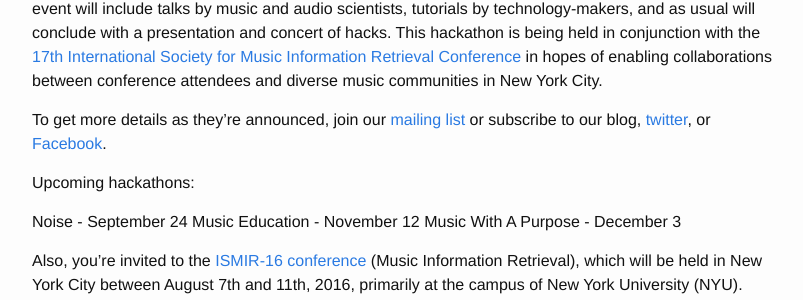
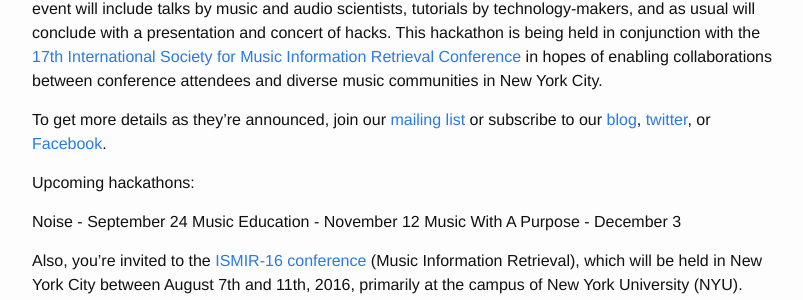
Before and after one commit to musichackathon/mmh_jekyll, a Jekyll site: the page built from _events/2016-08-05.md, in a window 1280 px wide and 900 px high, scrolled down 1699 px. Shown: the part 149-449 px from the top of the window, without its empty margins (238-1041 px from the left). Built offline with Jekyll 4.4.1, drawn with Linux system fonts in a browser that asks for light colours; part of the change alters nothing that is shown.

```diff
--- a/_events/2016-08-05.md
+++ b/_events/2016-08-05.md
@@ -46,7 +46,7 @@ image: "2016-08-05.gif"
 
 [Monthly Music Hackathon]({{site.baseurl}}{% link about.md %}) and [HAMR: Hacking Audio and Music](https://labrosa.ee.columbia.edu/hamr/ 'HAMR') are teaming up to host the Science of Music Hackathon! This hackathon will focus on ways to combine science and music, using experimentation, technology, or engineering to find out why music is music. Whatever your background or experience, come spend the weekend making music more scientific and science more musical! The event will include talks by music and audio scientists, tutorials by technology-makers, and as usual will conclude with a presentation and concert of hacks. This hackathon is being held in conjunction with the [17th International Society for Music Information Retrieval Conference](https://wp.nyu.edu/ismir2016/ 'ISMIR 2016') in hopes of enabling collaborations between conference attendees and diverse music communities in New York City.
 
-To get more details as they’re announced, join our [mailing list]({{site.email_list_signup_url}} "MMH Mailing List") or subscribe to our blog, [twitter](https://www.twitter.com/{{site.twitter_username}}), or [Facebook](https://www.facebook.com/{{site.facebook_url}}).
+To get more details as they’re announced, join our [mailing list]({{site.email_list_signup_url}} "MMH Mailing List") or subscribe to our [blog]({{site.baseurl}}{% link blog.md %}), [twitter](https://www.twitter.com/{{site.twitter_username}}), or [Facebook](https://www.facebook.com/{{site.facebook_url}}).
 
 Upcoming hackathons:
 
```
